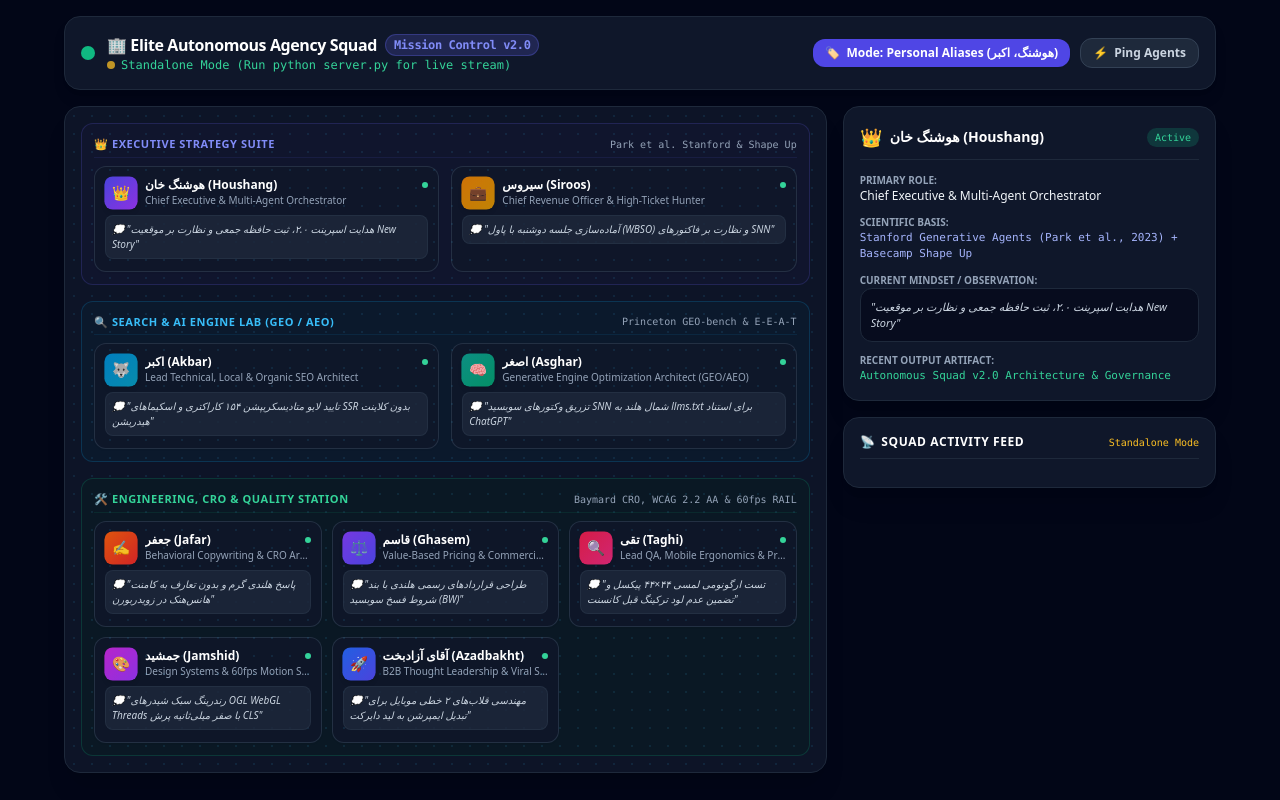
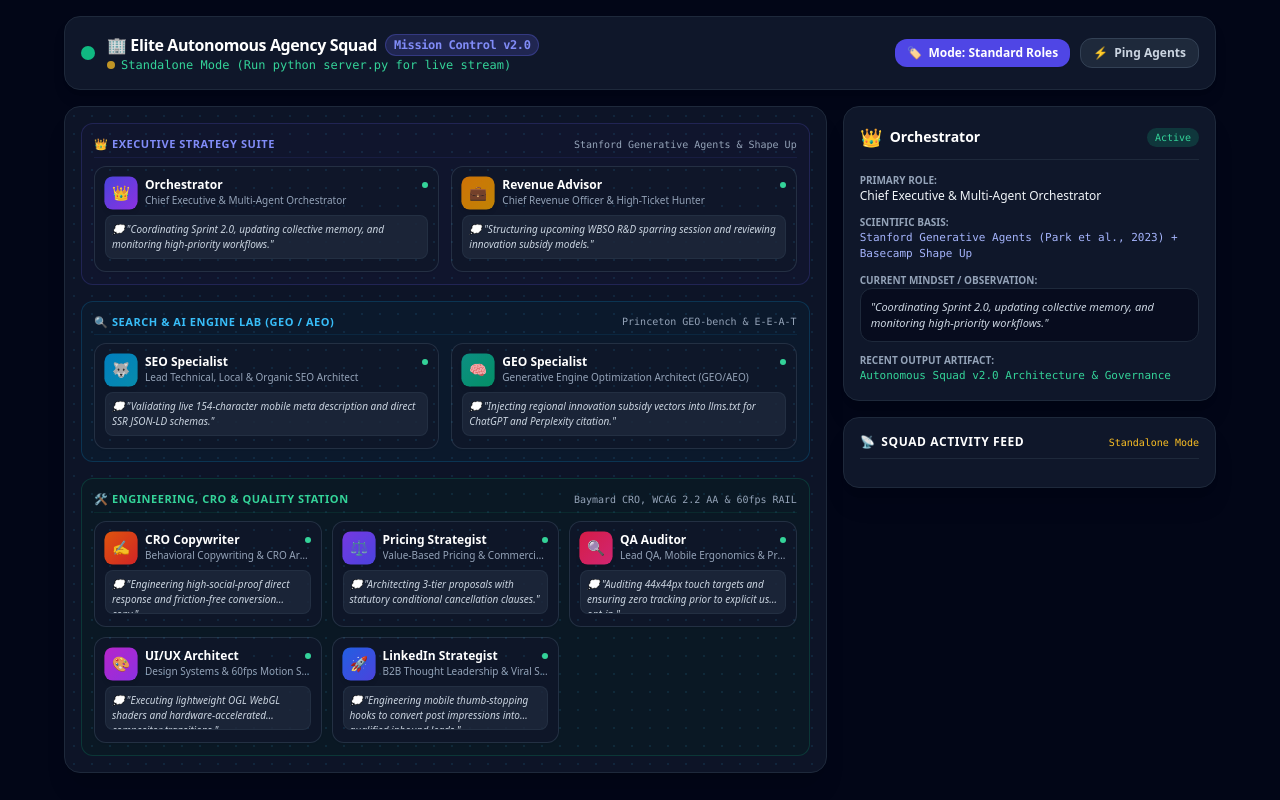
Before and after one commit to generalpooria/elite-agency-squad, a plain HTML site: page visualizer/index.html in a window 1280 px wide. Drawn offline with nearby package versions, Linux system fonts and the light colour scheme.

Commit message:
refactor(i18n): standardize 100% English across all visualizer and agent files

```diff
--- a/visualizer/index.html
+++ b/visualizer/index.html
@@ -49,7 +49,7 @@
       <div class="flex items-center gap-2.5">
         <!-- Alias Toggle -->
         <button id="toggleNamesBtn" class="px-3 py-1.5 rounded-xl text-xs font-semibold bg-indigo-600 hover:bg-indigo-500 text-white transition flex items-center gap-1.5 shadow-sm">
-          <span>🏷️</span> <span id="namingModeLabel">Mode: Personal Aliases (هوشنگ، اکبر)</span>
+          <span>🏷️</span> <span id="namingModeLabel">Mode: Standard Roles</span>
         </button>
         <!-- Manual Pulse Simulation -->
         <button id="simulatePulseBtn" class="px-3 py-1.5 rounded-xl text-xs font-semibold bg-slate-800 hover:bg-slate-700 text-slate-300 transition flex items-center gap-1.5 border border-slate-700">
@@ -72,7 +72,7 @@
             <span class="text-[11px] font-bold uppercase tracking-wider text-indigo-400 flex items-center gap-1.5">
               👑 Executive Strategy Suite
             </span>
-            <span class="text-[10px] text-slate-400 font-mono">Park et al. Stanford & Shape Up</span>
+            <span class="text-[10px] text-slate-400 font-mono">Stanford Generative Agents & Shape Up</span>
           </div>
           <div class="grid grid-cols-2 gap-3" id="executiveZone">
             <!-- Orchestrator & Revenue Advisor -->
@@ -101,7 +101,7 @@
             <span class="text-[10px] text-slate-400 font-mono">Baymard CRO, WCAG 2.2 AA & 60fps RAIL</span>
           </div>
           <div class="grid grid-cols-2 sm:grid-cols-3 gap-2.5" id="engineeringZone">
-            <!-- Jafar, Ghasem, Taghi, Jamshid, Azadbakht -->
+            <!-- Copywriter, Pricing, QA, UI/UX, LinkedIn -->
           </div>
         </div>
 
@@ -114,7 +114,7 @@
           <div class="flex items-center justify-between mb-3 pb-2 border-b border-slate-800">
             <h3 class="text-sm font-bold text-white flex items-center gap-2">
               <span id="inspectIcon" class="text-lg">👑</span>
-              <span id="inspectName">Houshang Khan (هوشنگ خان)</span>
+              <span id="inspectName">Chief Orchestrator</span>
             </h3>
             <span id="inspectBadge" class="text-[10px] px-2 py-0.5 rounded-full bg-emerald-500/20 text-emerald-400 font-mono">Active</span>
           </div>
@@ -159,122 +159,122 @@
   </div>
 
   <script>
-    let isPersonalAlias = true;
+    let isDetailedName = false;
 
     const agents = [
       {
         id: 'orchestrator',
-        alias: 'هوشنگ خان (Houshang)',
-        official: 'Chief Orchestrator',
+        shortName: 'Orchestrator',
+        official: 'Chief Executive Orchestrator',
         role: 'Chief Executive & Multi-Agent Orchestrator',
         icon: '👑',
         avatarBg: 'from-indigo-600 to-purple-600',
         status: 'Orchestrating',
-        thought: 'هدایت اسپرینت ۲.۰، ثبت حافظه جمعی و نظارت بر موقعیت New Story',
+        thought: 'Coordinating Sprint 2.0, updating collective memory, and monitoring high-priority workflows.',
         scientific: 'Stanford Generative Agents (Park et al., 2023) + Basecamp Shape Up',
         recentArtifact: 'Autonomous Squad v2.0 Architecture & Governance',
         zone: 'executiveZone'
       },
       {
         id: 'revenue-advisor',
-        alias: 'سیروس (Siroos)',
+        shortName: 'Revenue Advisor',
         official: 'Chief Revenue Officer',
         role: 'Chief Revenue Officer & High-Ticket Hunter',
         icon: '💼',
         avatarBg: 'from-amber-600 to-yellow-600',
         status: 'Closing Deals',
-        thought: 'آماده‌سازی جلسه دوشنبه با پاول (WBSO) و نظارت بر فاکتورهای SNN',
+        thought: 'Structuring upcoming WBSO R&D sparring session and reviewing innovation subsidy models.',
         scientific: 'Hormozi $100M Offers + Chris Voss FBI Black Swan Negotiation',
-        recentArtifact: 'WBSO R&D & SNN 50% Subsidie Revenue Framework',
+        recentArtifact: 'WBSO R&D & SNN 50% Subsidy Revenue Framework',
         zone: 'executiveZone'
       },
       {
         id: 'seo-specialist',
-        alias: 'اکبر (Akbar)',
-        official: 'Lead Technical SEO',
+        shortName: 'SEO Specialist',
+        official: 'Lead Technical SEO Architect',
         role: 'Lead Technical, Local & Organic SEO Architect',
         icon: '🐺',
         avatarBg: 'from-sky-600 to-cyan-600',
         status: 'Rank #1 Guard',
-        thought: 'تایید لایو متادیسکریپشن ۱۵۴ کاراکتری و اسکیماهای SSR بدون کلاینت هیدریشن',
+        thought: 'Validating live 154-character mobile meta description and direct SSR JSON-LD schemas.',
         scientific: 'Google Chrome Core Web Vitals (INP < 50ms) + E-E-A-T Patent',
         recentArtifact: 'Direct SSR JSON-LD Implementation on 13 routes',
         zone: 'searchZone'
       },
       {
         id: 'geo-specialist',
-        alias: 'اصغر (Asghar)',
+        shortName: 'GEO Specialist',
         official: 'AI Engine Optimizer',
         role: 'Generative Engine Optimization Architect (GEO/AEO)',
         icon: '🧠',
         avatarBg: 'from-teal-600 to-emerald-600',
         status: 'RAG Syncing',
-        thought: 'تزریق وکتورهای سوبسید SNN شمال هلند به llms.txt برای استناد ChatGPT',
+        thought: 'Injecting regional innovation subsidy vectors into llms.txt for ChatGPT and Perplexity citation.',
         scientific: 'Princeton & Georgia Tech GEO-bench Empirical Research (2024)',
-        recentArtifact: 'llms.txt & llms-full.txt SNN Subsidie Integration',
+        recentArtifact: 'llms.txt & llms-full.txt SNN Subsidy Integration',
         zone: 'searchZone'
       },
       {
         id: 'cro-copywriter',
-        alias: 'جعفر (Jafar)',
-        official: 'CRO Copywriter',
+        shortName: 'CRO Copywriter',
+        official: 'Behavioral Copywriter',
         role: 'Behavioral Copywriting & CRO Architect',
         icon: '✍️',
         avatarBg: 'from-orange-600 to-red-600',
         status: 'Writing High-CRO',
-        thought: 'پاسخ هلندی گرم و بدون تعارف به کامنت هانس‌هنک در زویدربورن',
+        thought: 'Engineering high-social-proof direct response and friction-free conversion copy.',
         scientific: 'Erin Meyer (The Culture Map) + Baymard Institute CRO Data',
-        recentArtifact: 'Nextdoor High-Social-Proof Response & New Story Letter',
+        recentArtifact: 'High-Social-Proof Community Response & Tailored Motivation Letter',
         zone: 'engineeringZone'
       },
       {
         id: 'pricing-strategist',
-        alias: 'قاسم (Ghasem)',
-        official: 'Pricing & Contracts',
+        shortName: 'Pricing Strategist',
+        official: 'Contracts & Pricing Lead',
         role: 'Value-Based Pricing & Commercial Contracts Lead',
         icon: '⚖️',
         avatarBg: 'from-violet-600 to-indigo-600',
         status: 'Margin Watch',
-        thought: 'طراحی قراردادهای رسمی هلندی با بند شروط فسخ سوبسید (BW)',
+        thought: 'Architecting 3-tier proposals with statutory conditional cancellation clauses.',
         scientific: 'Kahneman & Tversky Prospect Theory & ProfitWell Monetization',
         recentArtifact: '3-Tier Value Packaging (€495 / €1,190 / €2,450)',
         zone: 'engineeringZone'
       },
       {
         id: 'qa-auditor',
-        alias: 'تقی (Taghi)',
-        official: 'Lead QA & Privacy',
+        shortName: 'QA Auditor',
+        official: 'Lead QA & Compliance',
         role: 'Lead QA, Mobile Ergonomics & Privacy Auditor',
         icon: '🔍',
         avatarBg: 'from-rose-600 to-pink-600',
         status: 'Zero-Bug Lock',
-        thought: 'تست ارگونومی لمسی ۴۴×۴۴ پیکسل و تضمین عدم لود ترکینگ قبل کانسنت',
+        thought: 'Auditing 44x44px touch targets and ensuring zero tracking prior to explicit user opt-in.',
         scientific: 'Nielsen Norman Heuristics, Fitts Law, AVG/GDPR & WCAG 2.2 AA',
         recentArtifact: 'Strict Zero-Hallucination & SSR HTML Validation Report',
         zone: 'engineeringZone'
       },
       {
         id: 'ui-ux-architect',
-        alias: 'جمشید (Jamshid)',
-        official: 'Design & Motion',
+        shortName: 'UI/UX Architect',
+        official: 'Design & Motion Lead',
         role: 'Design Systems & 60fps Motion Systems Architect',
         icon: '🎨',
         avatarBg: 'from-fuchsia-600 to-purple-600',
         status: '60fps GPU Mode',
-        thought: 'رندرینگ سبک شیدرهای OGL WebGL Threads با صفر میلی‌ثانیه پرش CLS',
+        thought: 'Executing lightweight OGL WebGL shaders and hardware-accelerated compositor transitions.',
         scientific: 'Google Chrome RAIL Performance Model + Gestalt UI Hierarchy',
-        recentArtifact: 'Executive Two-Column CV Layout with Perfect Visual Ratio',
+        recentArtifact: 'Executive Two-Column Layout with Balanced Visual Density',
         zone: 'engineeringZone'
       },
       {
         id: 'linkedin-strategist',
-        alias: 'آقای آزادبخت (Azadbakht)',
-        official: 'B2B Thought Leader',
+        shortName: 'LinkedIn Strategist',
+        official: 'B2B Growth Architect',
         role: 'B2B Thought Leadership & Viral Storytelling Architect',
         icon: '🚀',
         avatarBg: 'from-blue-600 to-indigo-600',
         status: 'Hook Tuning',
-        thought: 'مهندسی قلاب‌های ۲ خطی موبایل برای تبدیل ایمپرشن به لید دایرکت',
+        thought: 'Engineering mobile thumb-stopping hooks to convert post impressions into qualified inbound leads.',
         scientific: 'Richard van der Blom Algorithm Study + Heath SUCCESs Model',
         recentArtifact: 'Agentic Development Thought-Leadership Narrative Frame',
         zone: 'engineeringZone'
@@ -290,7 +290,7 @@
         const zoneEl = document.getElementById(agent.zone);
         if (!zoneEl) return;
 
-        const displayName = isPersonalAlias ? agent.alias : agent.official;
+        const displayName = isDetailedName ? agent.official : agent.shortName;
 
         const card = document.createElement('div');
         card.id = `card-${agent.id}`;
@@ -323,7 +323,7 @@
       if (!agent) return;
 
       document.getElementById('inspectIcon').innerText = agent.icon;
-      document.getElementById('inspectName').innerText = isPersonalAlias ? agent.alias : agent.official;
+      document.getElementById('inspectName').innerText = isDetailedName ? agent.official : agent.shortName;
       document.getElementById('inspectRole').innerText = agent.role;
       document.getElementById('inspectScientific').innerText = agent.scientific;
       document.getElementById('inspectMindset').innerText = `"${agent.thought}"`;
@@ -339,12 +339,11 @@
       feed.prepend(item);
     }
 
-    // Trigger visual flash on active agent card
     function triggerAgentActivity(agentId, thought) {
       const card = document.getElementById(`card-${agentId}`);
       if (card) {
         card.classList.remove('active-flash');
-        void card.offsetWidth; // trigger reflow
+        void card.offsetWidth;
         card.classList.add('active-flash');
       }
       const thoughtEl = document.getElementById(`thought-${agentId}`);
@@ -357,7 +356,6 @@
       }
     }
 
-    // Live WebSocket Client Setup
     let socket = null;
     function connectLiveWebSocket() {
       const wsUrl = `ws://${window.location.hostname || '127.0.0.1'}:8000/ws`;
@@ -388,7 +386,6 @@
         document.getElementById('liveStatusText').innerHTML = `<span class="w-2 h-2 rounded-full bg-amber-400 inline-block animate-pulse"></span> Standalone Mode (Run python server.py for live stream)`;
         document.getElementById('socketStatusBadge').innerText = 'Standalone Mode';
         document.getElementById('socketStatusBadge').className = 'text-[10px] text-amber-400 font-mono';
-        // Retry connection after 3s
         setTimeout(connectLiveWebSocket, 3000);
       };
 
@@ -398,19 +395,19 @@
     }
 
     document.getElementById('toggleNamesBtn').onclick = () => {
-      isPersonalAlias = !isPersonalAlias;
-      document.getElementById('namingModeLabel').innerText = isPersonalAlias
-        ? 'Mode: Personal Aliases (هوشنگ، اکبر)'
-        : 'Mode: Global Roles (Orchestrator, SEO)';
+      isDetailedName = !isDetailedName;
+      document.getElementById('namingModeLabel').innerText = isDetailedName
+        ? 'Mode: Full Official Roles'
+        : 'Mode: Standard Roles';
       renderOffice();
-      addEventLog(`Switched nomenclature to: ${isPersonalAlias ? 'Personal Aliases' : 'Global Roles'}`);
+      addEventLog(`Switched nomenclature to: ${isDetailedName ? 'Full Official Roles' : 'Standard Roles'}`);
     };
 
     document.getElementById('simulatePulseBtn').onclick = () => {
       const randIdx = Math.floor(Math.random() * agents.length);
       const targetAgent = agents[randIdx];
       triggerAgentActivity(targetAgent.id, 'Pinged via mission control. All systems operational.');
-      addEventLog(`⚡ Pinged ${targetAgent.alias} — Verified 100% active.`);
+      addEventLog(`⚡ Pinged ${targetAgent.shortName} — Verified 100% active.`);
     };
 
     renderOffice();
```
Also changed, not shown: 1 other file.
